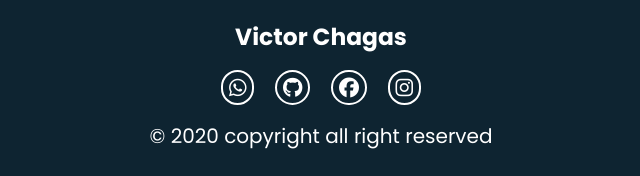
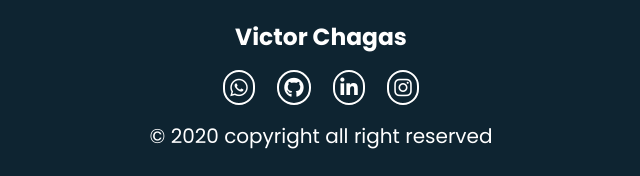
Before and after one commit to VictorChagasS/Portfolio_CH, a plain HTML site: page index.html in a window 1280 px wide. Shown: the part 3367-3543 px from the top of the page, 319-959 px from the left. Drawn offline with nearby package versions, Linux system fonts and the light colour scheme.

Commit message:
Icon social changed

```diff
--- a/index.html
+++ b/index.html
@@ -202,7 +202,7 @@
     <div class="social_footer">
         <a href=""><span><i class="fab fa-whatsapp icon_social icon_footer"></i></span></a>
         <a href=""><span><i class="fab fa-github icon_social icon_footer"></i></span></a>
-        <a href=""><span><i class="fab fa-facebook icon_social icon_footer"></i></span></a>
+        <a href="www.linkedin.com/in/victor-santos-chagas-439a9621a"><span><i class="fab fa-linkedin-in icon_social icon_footer"></i></span></a>
         <a href=""><span><i class="fab fa-instagram icon_social icon_footer"></i></span></a>
     </div>
         <p>© 2020 copyright all right reserved</p>
```
